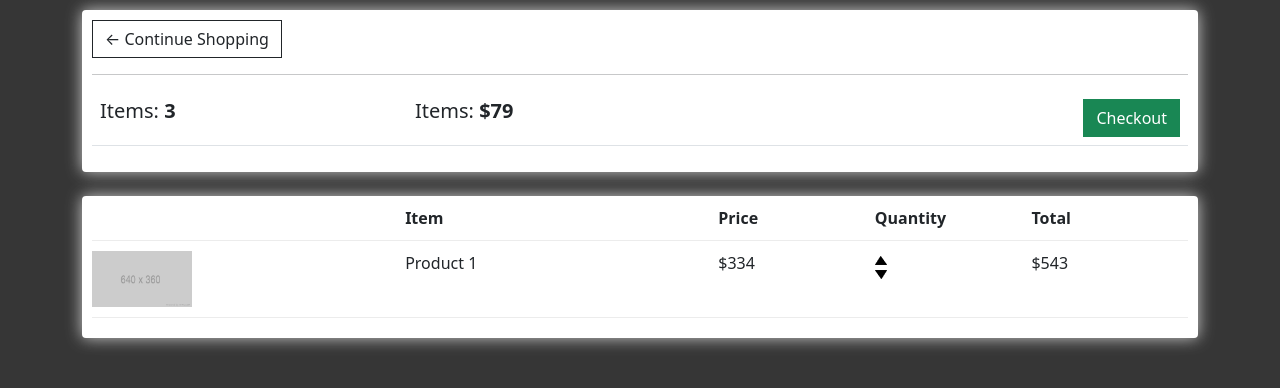
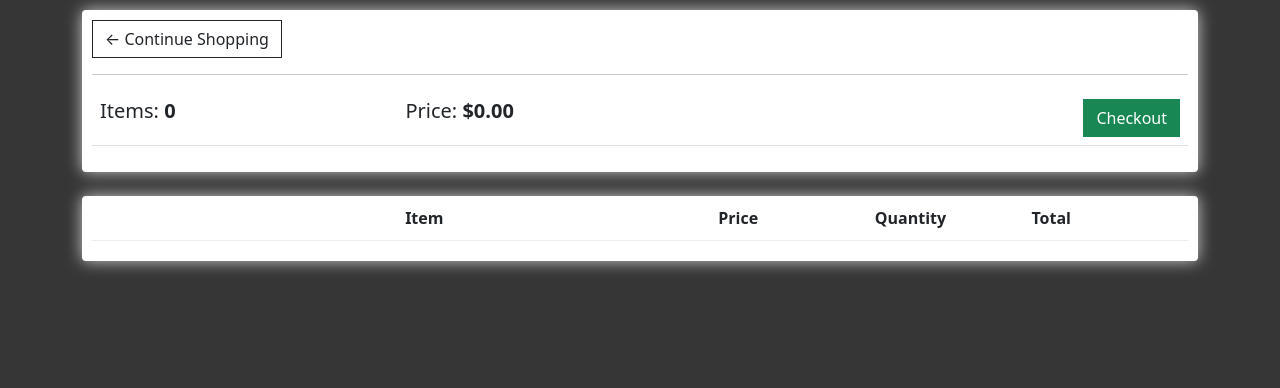
Before and after one commit to Oytizzo/simple_ecommerce, a Django app: page /cart/ in a window 1280 px wide. Shown: the part 57-445 px from the top of the page. Run offline with Django 3.2, Linux system fonts and the light colour scheme; lists and menus that the app fills with data are empty.

Commit message:
Add functionality to cart and chechout

```diff
--- a/src/ecom/templates/ecom/cart.html
+++ b/src/ecom/templates/ecom/cart.html
@@ -9,8 +9,8 @@
             <hr>
             <table class="table">
                 <tr>
-                    <th><h5>Items: <strong>3</strong></h5></th>
-                    <th><h5>Items: <strong>$79</strong></h5></th>
+                    <th><h5>Items: <strong>{{ order.get_cart_items }}</strong></h5></th>
+                    <th><h5>Price: <strong>${{ order.get_cart_total|floatformat:2 }}</strong></h5></th>
                     <th>
                         <a class="btn btn-success btn-checkout" href="{% url 'checkout' %}">Checkout</a>
                     </th>
@@ -26,18 +26,21 @@
                 <div style="flex:1"><strong>Quantity</strong></div>
                 <div style="flex:1"><strong>Total</strong></div>
             </div>
+            {% for item in items %}
             <div class="cart-row">
-                <div style="flex:2"><img class="row-image" src="{% static 'images/placeholder.png' %}" alt=""></div>
-                <div style="flex:2">Product 1</div>
-                <div style="flex:1">$334</div>
+                <div style="flex:2"><img class="row-image" src="{{ item.product.imageURL }}" alt=""></div>
+                <div style="flex:2">{{ item.product.name }}</div>
+                <div style="flex:1">${{ item.product.price|floatformat:2 }}</div>
                 <div style="flex:1">
-                    <p class="quantity">
+                    <p class="quantity">{{ item.quantity }}</p>
+                    <div class="quantity">
                         <img class="chg-quantity" src="{% static 'images/arrow-up.png' %}" alt="">
                         <img class="chg-quantity" src="{% static 'images/arrow-down.png' %}" alt="">
-                    </p>
+                    </div>
                 </div>
-                <div style="flex:1">$543</div>
+                <div style="flex:1">{{ item.get_total }}</div>
             </div>
+            {% endfor %}
         </div>
     </div>
 </div>
--- a/src/ecom/views.py
+++ b/src/ecom/views.py
@@ -1,6 +1,6 @@
 from django.shortcuts import render
 
-from .models import Product
+from .models import Product, Order
 
 def store(request):
     products = Product.objects.all()
@@ -11,12 +11,34 @@ def store(request):
 
 
 def cart(request):
-    context = {}
+    if request.user.is_authenticated:
+        customer = request.user.customer
+        order, created = Order.objects.get_or_create(customer=customer, complete=False)
+        items = order.orderitem_set.all()
+    else:
+        items = []
+        order = {'get_cart_total': 0, 'get_cart_items': 0}
+
+    context = {
+        'items': items,
+        'order': order,
+    }
     return render(request, 'ecom/cart.html', context)
 
 
 def checkout(request):
-    context = {}
+    if request.user.is_authenticated:
+        customer = request.user.customer
+        order, created = Order.objects.get_or_create(customer=customer, complete=False)
+        items = order.orderitem_set.all()
+    else:
+        items = []
+        order = {'get_cart_total': 0, 'get_cart_items': 0}
+
+    context = {
+        'items': items,
+        'order': order,
+    }
     return render(request, 'ecom/checkout.html', context)
 
 
```
Also changed, not shown: src/ecom/models.py (+17 -0 lines), src/ecom/templates/ecom/checkout.html (+8 -6 lines).
